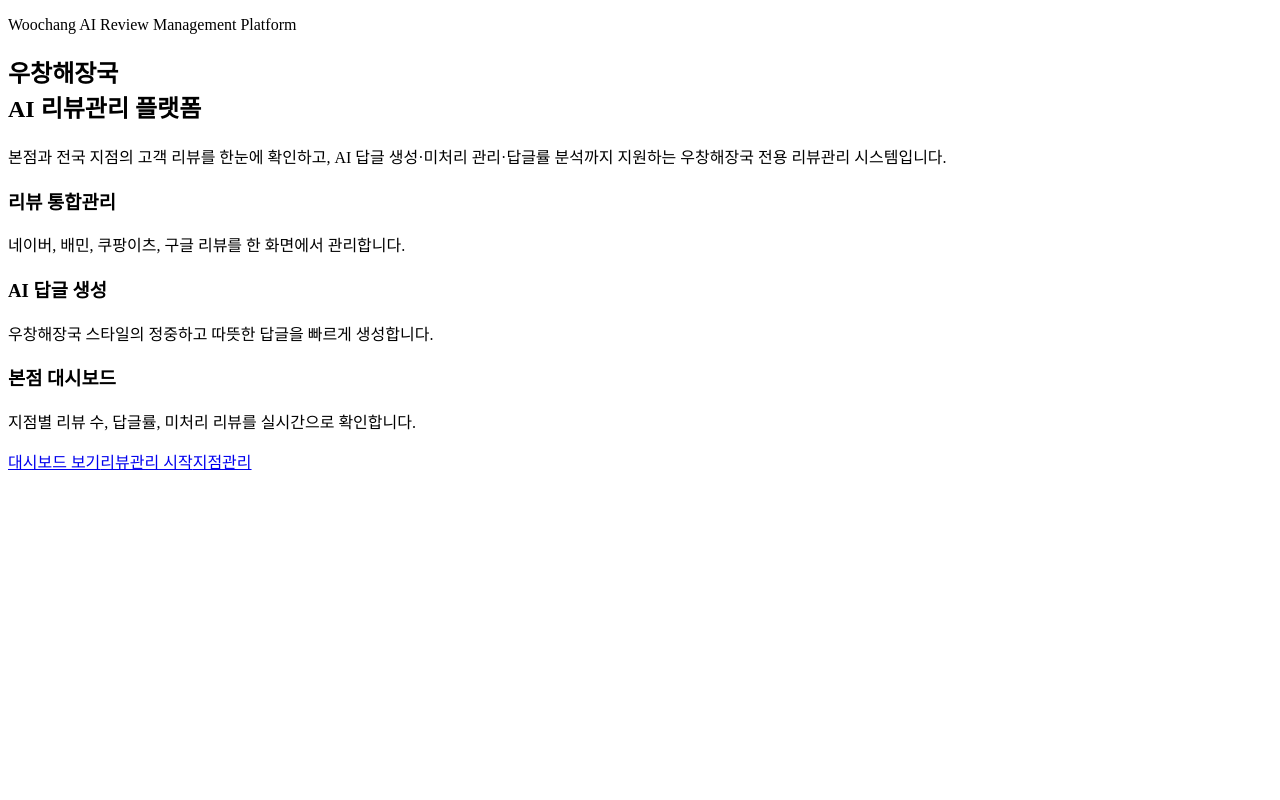
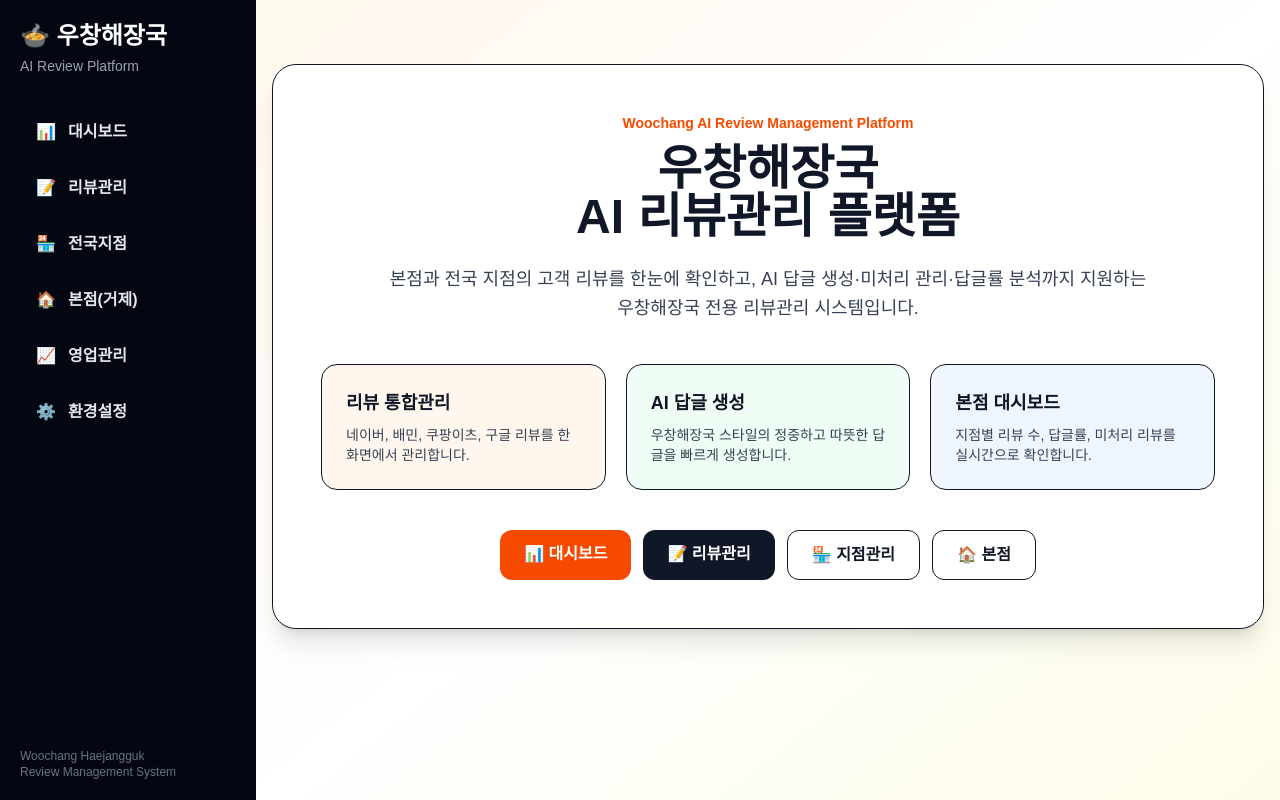
Before and after one commit to hwangsooman/geoje-woochang, a Next.js app: page / in a window 1280 px wide. Built offline with nearby package versions, Linux system fonts and the light colour scheme.

Commit message:
레이아웃 복구 및 사이드바드자인 개선

```diff
--- a/app/layout.tsx
+++ b/app/layout.tsx
@@ -1,72 +1,72 @@
+import type { Metadata } from "next";
 import Link from "next/link";
+import "./globals.css";
 
-export default function HomePage() {
+export const metadata: Metadata = {
+  title: "우창 AI 리뷰관리 플랫폼",
+  description: "우창해장국 AI 리뷰관리 플랫폼",
+};
+
+export default function RootLayout({
+  children,
+}: {
+  children: React.ReactNode;
+}) {
+  const menus = [
+    { name: "대시보드", href: "/dashboard", icon: "📊" },
+    { name: "리뷰관리", href: "/reviews", icon: "📝" },
+    { name: "전국지점", href: "/branches", icon: "🏪" },
+    { name: "본점(거제)", href: "/store", icon: "🏠" },
+    { name: "영업관리", href: "/sales", icon: "📈" },
+    { name: "환경설정", href: "/settings", icon: "⚙️" },
+  ];
+
   return (
-    <main className="min-h-screen bg-gradient-to-br from-orange-50 via-white to-yellow-50 text-gray-900">
-      <section className="max-w-6xl mx-auto px-6 py-16">
-        <div className="bg-white rounded-3xl shadow-xl border p-8 md:p-12">
-          <p className="text-sm font-bold text-orange-600 mb-3">
-            Woochang AI Review Management Platform
-          </p>
+    <html lang="ko">
+      <body className="bg-gray-50 text-gray-900">
+        <div className="min-h-screen flex">
+          <aside className="w-64 bg-gray-950 text-white p-5 hidden md:flex md:flex-col">
+            <Link href="/" className="block mb-8">
+              <div className="text-2xl font-extrabold">🍲 우창해장국</div>
+              <div className="text-sm text-gray-400 mt-1">
+                AI Review Platform
+              </div>
+            </Link>
 
-          <h1 className="text-4xl md:text-5xl font-extrabold leading-tight mb-6">
-            우창해장국<br />
-            AI 리뷰관리 플랫폼
-          </h1>
+            <nav className="space-y-2">
+              {menus.map((menu) => (
+                <Link
+                  key={menu.href}
+                  href={menu.href}
+                  className="flex items-center gap-3 px-4 py-3 rounded-xl text-gray-200 hover:bg-white/10 hover:text-white transition"
+                >
+                  <span>{menu.icon}</span>
+                  <span className="font-semibold">{menu.name}</span>
+                </Link>
+              ))}
+            </nav>
 
-          <p className="text-lg text-gray-700 leading-relaxed mb-8">
-            본점과 전국 지점의 고객 리뷰를 한눈에 확인하고,
-            AI 답글 생성·미처리 관리·답글률 분석까지 지원하는
-            우창해장국 전용 리뷰관리 시스템입니다.
-          </p>
+            <div className="mt-auto text-xs text-gray-500">
+              Woochang Haejangguk
+              <br />
+              Review Management System
+            </div>
+          </aside>
 
-          <div className="grid grid-cols-1 md:grid-cols-3 gap-4 mb-8">
-            <div className="bg-orange-50 rounded-2xl p-5 border">
-              <h3 className="font-bold text-lg mb-2">리뷰 통합관리</h3>
-              <p className="text-sm text-gray-700">
-                네이버, 배민, 쿠팡이츠, 구글 리뷰를 한 화면에서 관리합니다.
-              </p>
+          <main className="flex-1">
+            <div className="md:hidden bg-gray-950 text-white p-4 flex justify-between items-center">
+              <Link href="/" className="font-bold">
+                🍲 우창해장국
+              </Link>
+              <Link href="/reviews" className="text-sm bg-orange-600 px-3 py-1 rounded">
+                리뷰관리
+              </Link>
             </div>
 
-            <div className="bg-green-50 rounded-2xl p-5 border">
-              <h3 className="font-bold text-lg mb-2">AI 답글 생성</h3>
-              <p className="text-sm text-gray-700">
-                우창해장국 스타일의 정중하고 따뜻한 답글을 빠르게 생성합니다.
-              </p>
-            </div>
-
-            <div className="bg-blue-50 rounded-2xl p-5 border">
-              <h3 className="font-bold text-lg mb-2">본점 대시보드</h3>
-              <p className="text-sm text-gray-700">
-                지점별 리뷰 수, 답글률, 미처리 리뷰를 실시간으로 확인합니다.
-              </p>
-            </div>
-          </div>
-
-          <div className="flex flex-wrap gap-3">
-            <Link
-              href="/dashboard"
-              className="bg-orange-600 text-white px-6 py-3 rounded-xl font-bold hover:bg-orange-700"
-            >
-              대시보드 보기
-            </Link>
-
-            <Link
-              href="/reviews"
-              className="bg-gray-900 text-white px-6 py-3 rounded-xl font-bold hover:bg-black"
-            >
-              리뷰관리 시작
-            </Link>
-
-            <Link
-              href="/branches"
-              className="bg-white border px-6 py-3 rounded-xl font-bold hover:bg-gray-50"
-            >
-              지점관리
-            </Link>
-          </div>
+            {children}
+          </main>
         </div>
-      </section>
-    </main>
+      </body>
+    </html>
   );
 }
--- a/app/page.tsx
+++ b/app/page.tsx
@@ -1,65 +1,79 @@
-import Image from "next/image";
+import Link from "next/link";
 
-export default function Home() {
+export default function HomePage() {
   return (
-    <div className="flex flex-col flex-1 items-center justify-center bg-zinc-50 font-sans dark:bg-black">
-      <main className="flex flex-1 w-full max-w-3xl flex-col items-center justify-between py-32 px-16 bg-white dark:bg-black sm:items-start">
-        <Image
-          className="dark:invert"
-          src="/next.svg"
-          alt="Next.js logo"
-          width={100}
-          height={20}
-          priority
-        />
-        <div className="flex flex-col items-center gap-6 text-center sm:items-start sm:text-left">
-          <h1 className="max-w-xs text-3xl font-semibold leading-10 tracking-tight text-black dark:text-zinc-50">
-            To get started, edit the page.tsx file.
+    <main className="min-h-screen bg-gradient-to-br from-orange-50 via-white to-yellow-50 text-gray-900">
+      <div className="max-w-6xl mx-auto px-4 py-10 md:py-16">
+        <section className="bg-white rounded-3xl shadow-xl border p-6 md:p-12 text-center">
+          <p className="text-sm font-bold text-orange-600 mb-3">
+            Woochang AI Review Management Platform
+          </p>
+
+          <h1 className="text-4xl md:text-5xl font-extrabold mb-6">
+            우창해장국<br />
+            AI 리뷰관리 플랫폼
           </h1>
-          <p className="max-w-md text-lg leading-8 text-zinc-600 dark:text-zinc-400">
-            Looking for a starting point or more instructions? Head over to{" "}
-            <a
-              href="https://vercel.com/templates?framework=next.js&utm_source=create-next-app&utm_medium=appdir-template-tw&utm_campaign=create-next-app"
-              className="font-medium text-zinc-950 dark:text-zinc-50"
+
+          <p className="max-w-3xl mx-auto text-lg text-gray-700 leading-relaxed mb-10">
+            본점과 전국 지점의 고객 리뷰를 한눈에 확인하고,
+            AI 답글 생성·미처리 관리·답글률 분석까지 지원하는
+            우창해장국 전용 리뷰관리 시스템입니다.
+          </p>
+
+          <div className="grid grid-cols-1 md:grid-cols-3 gap-5 mb-10 text-left">
+            <div className="bg-orange-50 rounded-2xl p-6 border">
+              <h3 className="font-bold text-lg mb-2">리뷰 통합관리</h3>
+              <p className="text-sm text-gray-700">
+                네이버, 배민, 쿠팡이츠, 구글 리뷰를 한 화면에서 관리합니다.
+              </p>
+            </div>
+
+            <div className="bg-green-50 rounded-2xl p-6 border">
+              <h3 className="font-bold text-lg mb-2">AI 답글 생성</h3>
+              <p className="text-sm text-gray-700">
+                우창해장국 스타일의 정중하고 따뜻한 답글을 빠르게 생성합니다.
+              </p>
+            </div>
+
+            <div className="bg-blue-50 rounded-2xl p-6 border">
+              <h3 className="font-bold text-lg mb-2">본점 대시보드</h3>
+              <p className="text-sm text-gray-700">
+                지점별 리뷰 수, 답글률, 미처리 리뷰를 실시간으로 확인합니다.
+              </p>
+            </div>
+          </div>
+
+          <div className="flex flex-wrap justify-center gap-3">
+            <Link
+              href="/dashboard"
+              className="bg-orange-600 text-white px-6 py-3 rounded-xl font-bold hover:bg-orange-700"
             >
-              Templates
-            </a>{" "}
-            or the{" "}
-            <a
-              href="https://nextjs.org/learn?utm_source=create-next-app&utm_medium=appdir-template-tw&utm_campaign=create-next-app"
-              className="font-medium text-zinc-950 dark:text-zinc-50"
+              📊 대시보드
+            </Link>
+
+            <Link
+              href="/reviews"
+              className="bg-gray-900 text-white px-6 py-3 rounded-xl font-bold hover:bg-black"
             >
-              Learning
-            </a>{" "}
-            center.
-          </p>
-        </div>
-        <div className="flex flex-col gap-4 text-base font-medium sm:flex-row">
-          <a
-            className="flex h-12 w-full items-center justify-center gap-2 rounded-full bg-foreground px-5 text-background transition-colors hover:bg-[#383838] dark:hover:bg-[#ccc] md:w-[158px]"
-            href="https://vercel.com/new?utm_source=create-next-app&utm_medium=appdir-template-tw&utm_campaign=create-next-app"
-            target="_blank"
-            rel="noopener noreferrer"
-          >
-            <Image
-              className="dark:invert"
-              src="/vercel.svg"
-              alt="Vercel logomark"
-              width={16}
-              height={16}
-            />
-            Deploy Now
-          </a>
-          <a
-            className="flex h-12 w-full items-center justify-center rounded-full border border-solid border-black/[.08] px-5 transition-colors hover:border-transparent hover:bg-black/[.04] dark:border-white/[.145] dark:hover:bg-[#1a1a1a] md:w-[158px]"
-            href="https://nextjs.org/docs?utm_source=create-next-app&utm_medium=appdir-template-tw&utm_campaign=create-next-app"
-            target="_blank"
-            rel="noopener noreferrer"
-          >
-            Documentation
-          </a>
-        </div>
-      </main>
-    </div>
+              📝 리뷰관리
+            </Link>
+
+            <Link
+              href="/branches"
+              className="bg-white border px-6 py-3 rounded-xl font-bold hover:bg-gray-50"
+            >
+              🏪 지점관리
+            </Link>
+
+            <Link
+              href="/store"
+              className="bg-white border px-6 py-3 rounded-xl font-bold hover:bg-gray-50"
+            >
+              🏠 본점
+            </Link>
+          </div>
+        </section>
+      </div>
+    </main>
   );
 }
```
